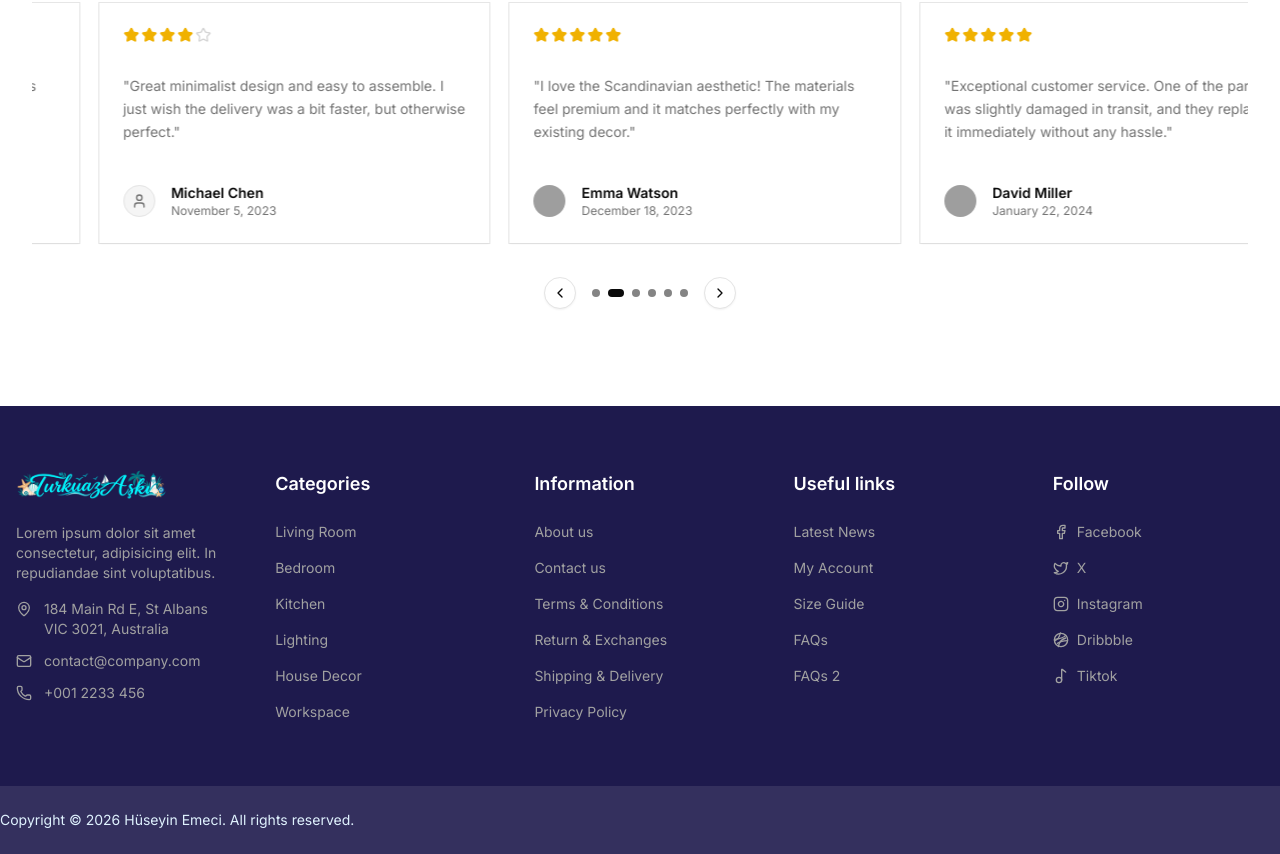
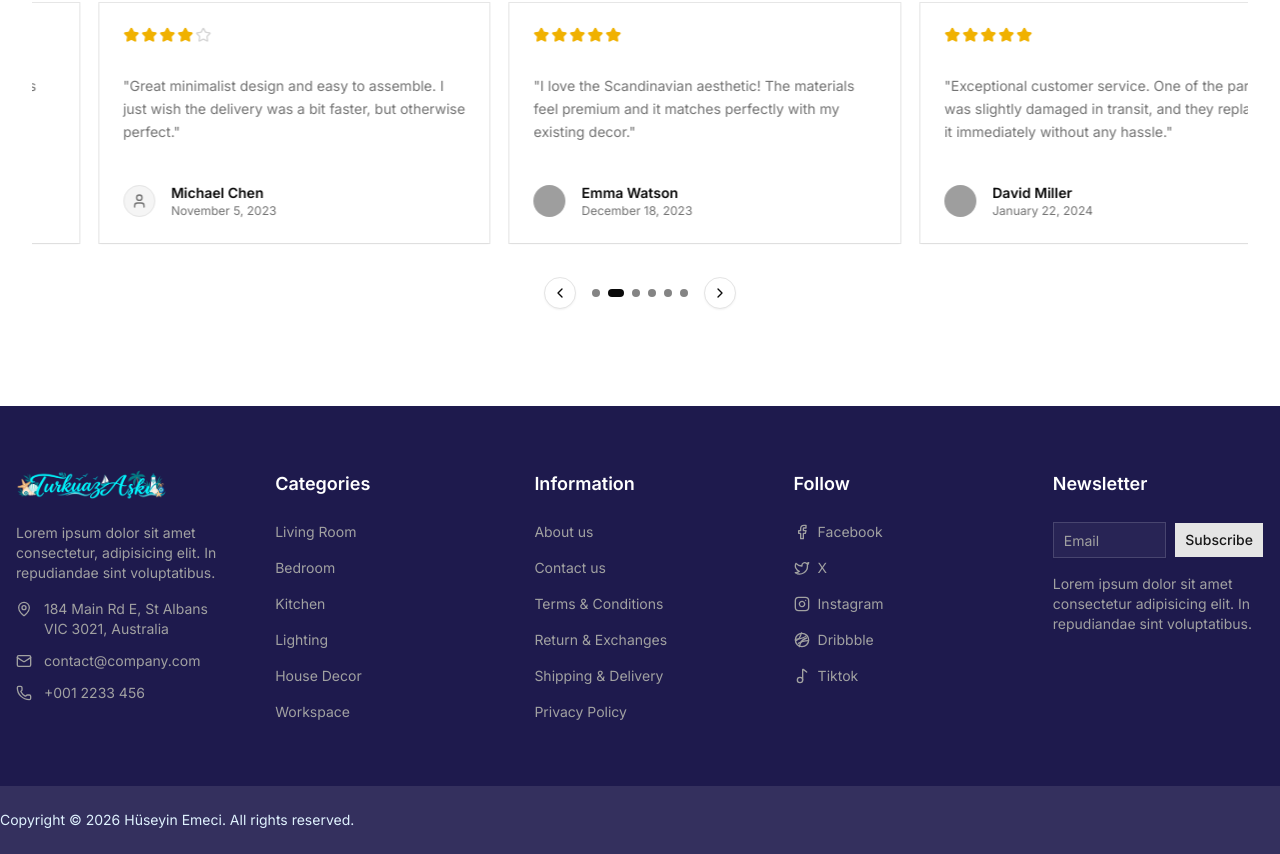
Before and after one commit to digitian/next-js-ecommerce-app, a Next.js app: page / in a window 1280 px wide. Shown: the part 2944-3798 px from the top of the page. Built offline with nearby package versions, Linux system fonts and the light colour scheme; no server answers; grey boxes are pictures that could not be loaded.

Commit message:
feat: create SiteFooter component with brand, navigation, social links, and newsletter subscription

```diff
--- a/src/components/common/storefront/footer/site-footer.tsx
+++ b/src/components/common/storefront/footer/site-footer.tsx
@@ -2,6 +2,8 @@ import Link from "next/link";
 import Image from "next/image";
 import { MapPin, Mail, Phone, Music2 } from "lucide-react";
 import type { Category } from "@/src/types/product.types";
+import { Input } from "@/src/components/ui/input";
+import { Button } from "@/src/components/ui/button";
 
 
 function Facebook(props: React.SVGProps<SVGSVGElement>) {
@@ -121,19 +123,7 @@ export function SiteFooter({ categories }: SiteFooterProps) {
               </ul>
             </div>
 
-            {/* Column 4: Useful links */}
-            <div className="flex flex-col gap-6">
-              <h3 className="text-lg font-semibold text-white">Useful links</h3>
-              <ul className="flex flex-col gap-4 text-sm text-muted-foreground">
-                <li><Link href="/blog" className="hover:text-primary transition-colors">Latest News</Link></li>
-                <li><Link href="/profile" className="hover:text-primary transition-colors">My Account</Link></li>
-                <li><Link href="/size-guide" className="hover:text-primary transition-colors">Size Guide</Link></li>
-                <li><Link href="/faqs" className="hover:text-primary transition-colors">FAQs</Link></li>
-                <li><Link href="/faqs-2" className="hover:text-primary transition-colors">FAQs 2</Link></li>
-              </ul>
-            </div>
-
-            {/* Column 5: Follow */}
+            {/* Column 4: Follow */}
             <div className="flex flex-col gap-6">
               <h3 className="text-lg font-semibold text-white">Follow</h3>
               <ul className="flex flex-col gap-4 text-sm text-muted-foreground">
@@ -165,6 +155,20 @@ export function SiteFooter({ categories }: SiteFooterProps) {
               </ul>
             </div>
 
+            {/* Column 5: Newsletter */}
+            <div className="flex flex-col gap-6">
+              <h3 className="text-lg font-semibold text-white">Newsletter</h3>
+              <div className="flex flex-col gap-4 text-sm text-muted-foreground">
+                <form className="flex gap-2">
+                  <Input placeholder="Email" />
+                  <Button>Subscribe</Button>
+                </form>
+                <p>
+                  Lorem ipsum dolor sit amet consectetur adipisicing elit. In repudiandae sint voluptatibus.
+                </p>
+              </div>
+            </div>
+
           </div>
         </div>
       </div>
```
